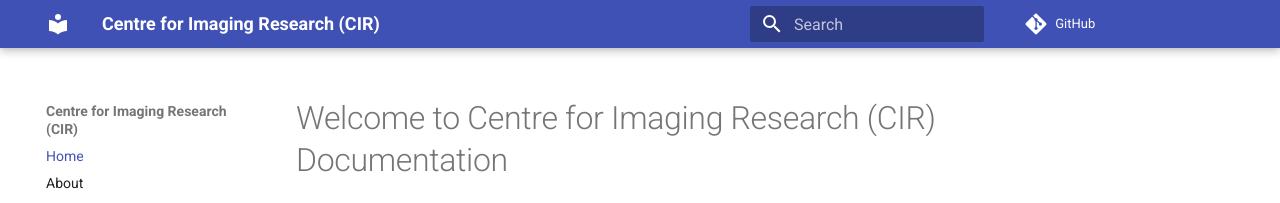
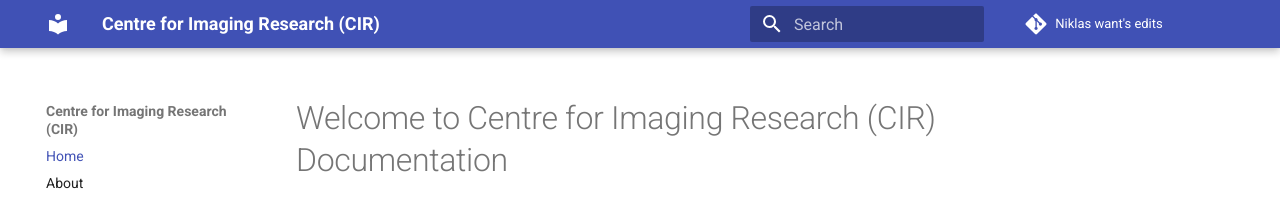
Before and after one commit to natmegsweden/documentation, an MkDocs documentation site: the page built from docs/index.md, in a window 1280 px wide. Shown: the top 203 px of the page. Built offline with MkDocs 1.6.1 and Material for MkDocs 9.7.7, drawn with Linux system fonts in a browser that asks for light colours; comment, search, counter and statistics services are not loaded.

Commit message:
test name change

```diff
--- a/mkdocs.yml
+++ b/mkdocs.yml
@@ -1,6 +1,8 @@
 site_name: Centre for Imaging Research (CIR)
 
 repo_url: https://github.com/natmegsweden/documentation
+repo_name: Niklas want's edits
+
 edit_url: https://github.com/natmegsweden/documentation/edit/main/docs/
 
 nav:
```
